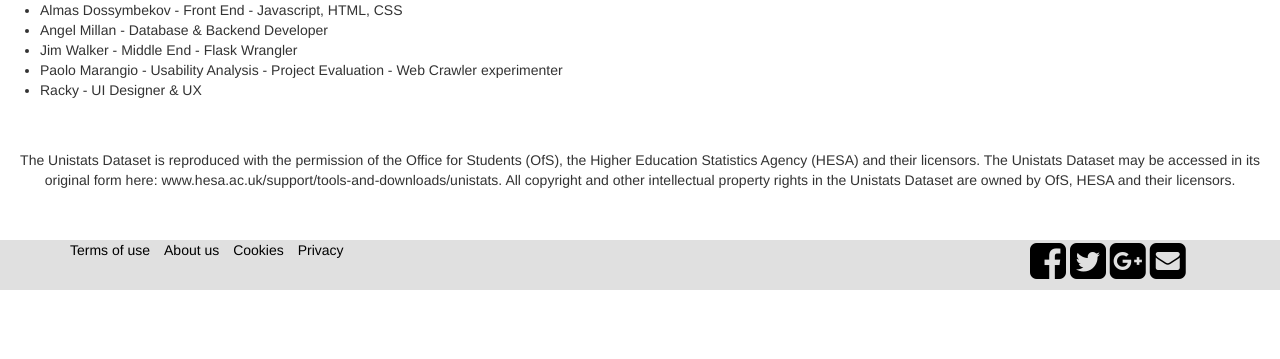
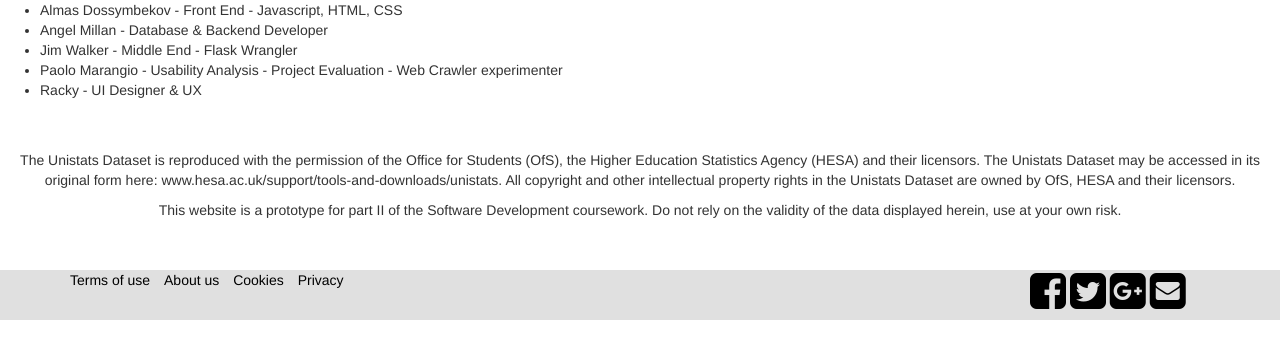
Before and after one commit to Jim-Walk/Software-Development-Assessment, a Flask app: page /about in a window 1280 px wide. Shown: the part 259-618 px from the top of the page. Run offline with Flask 2, Linux system fonts and the light colour scheme; some libraries are stand-ins or nearby versions.

Commit message:
add disclaimer

```diff
--- a/templates/about.html
+++ b/templates/about.html
@@ -14,5 +14,7 @@
         </ul></p>
     <div class="starter-template">
 	<p>The Unistats Dataset is reproduced with the permission of the Office for Students (OfS), the Higher Education Statistics Agency (HESA) and their licensors. The Unistats Dataset may be accessed in its original form here: www.hesa.ac.uk/support/tools-and-downloads/unistats.  All copyright and other intellectual property rights in the Unistats Dataset are owned by OfS, HESA and their licensors.</p>
+    <p>
+        This website is a prototype for part II of the Software Development coursework. Do not rely on the validity of the data displayed herein, use at your own risk.
     <div>
 	{% endblock %}
```
